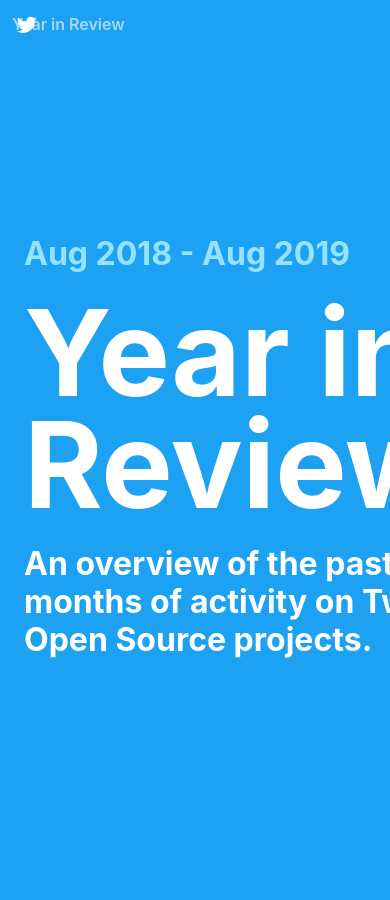
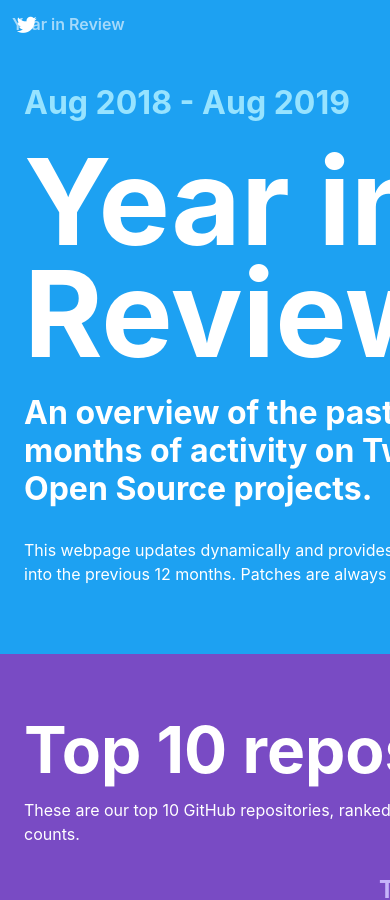
Before and after one commit to twitter/opensource-website, a Jekyll site: the page built from year-in-review.html, in a window 390 px wide and 900 px high. Built offline with Jekyll 4.4.1, drawn with Linux system fonts in a browser that asks for light colours; nearby versions of some CDN libraries; some web fonts are replaced; comment, search, counter and statistics services are not loaded.

Commit message:
good for iPad size

```diff
--- a/css/year-in-review.css
+++ b/css/year-in-review.css
@@ -77,6 +77,15 @@
   padding: var(--feather-grid-large) 0;
 }
 
+#YIR-header-mobile-heading {
+  padding: 0;
+}
+
+#YIR-header-mobile-heading p {
+  padding: 0;
+  padding-top: var(--feather-grid-large);
+}
+
 /* Hardcoding height so header content doesn't move when text is typed in */
 h1#type {
   height: 120px;
@@ -115,6 +124,10 @@
 
 td.repo a:hover, td.repo a:active {
   color: var(--tw-color-purple-faded);
+}
+
+table#top-10-repos th {
+  text-align: right;
 }
 
 table#top-10-repos td.commit-value {
@@ -479,9 +492,8 @@
   }
 }
 
-/* Mobile - timeline bumps into content */
+/* Mobile - remove timeline, add mobile headings */
 @media (max-width: 1080px) {
-  /* Hide timeline */
   .YIR-container {
     display: none;
   }
@@ -490,7 +502,11 @@
     display: block;
   }
 
-  /* Adjust content */
+  section {
+    height: auto;
+    padding: calc(var(--feather-grid-mega) * 1.5) 0;
+  }
+
   .mobile-heading, .YIR-header, table, .locations, .metric-wrapper {
     margin: 0 auto;
   }
@@ -499,6 +515,10 @@
     flex-direction: column;
     justify-content: center;
   }
+
+  .YIR-header {
+    padding-top: var(--feather-grid-large); /* FIX - DELETE if i make top nav stick to top */
+  }
 }
 
 /* Less than content-width + 2 * feather-grid-large */
--- a/year-in-review.html
+++ b/year-in-review.html
@@ -85,6 +85,11 @@
 					<h1 class="YIR-subheading" id="date-range"></h1>
 					<h1 id="YIR-heading-text">Year in Review</h1>
 					<h1 class="YIR-subheading" id="type">An overview of the past 12 months of activity on Twitter’s Open Source projects.</h1>
+				</div>
+
+				<!-- Only visible in mobile -->
+				<div class="mobile-heading" id="YIR-header-mobile-heading">
+					<p>This webpage updates dynamically and provides a sliding window into the previous 12 months. Patches are always welcome. :)</p>
 				</div>
 			</div>
 		</section>
```
